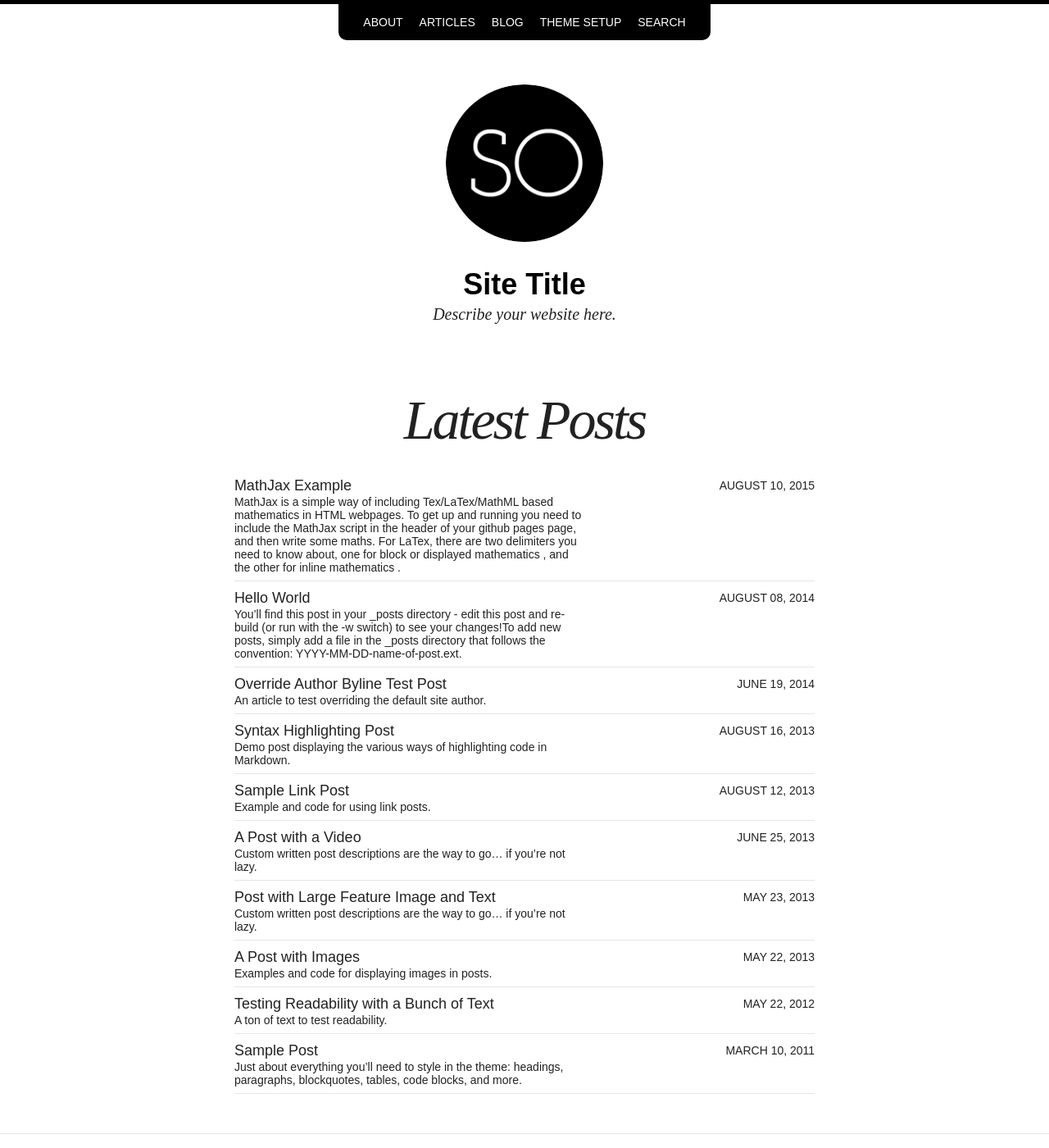
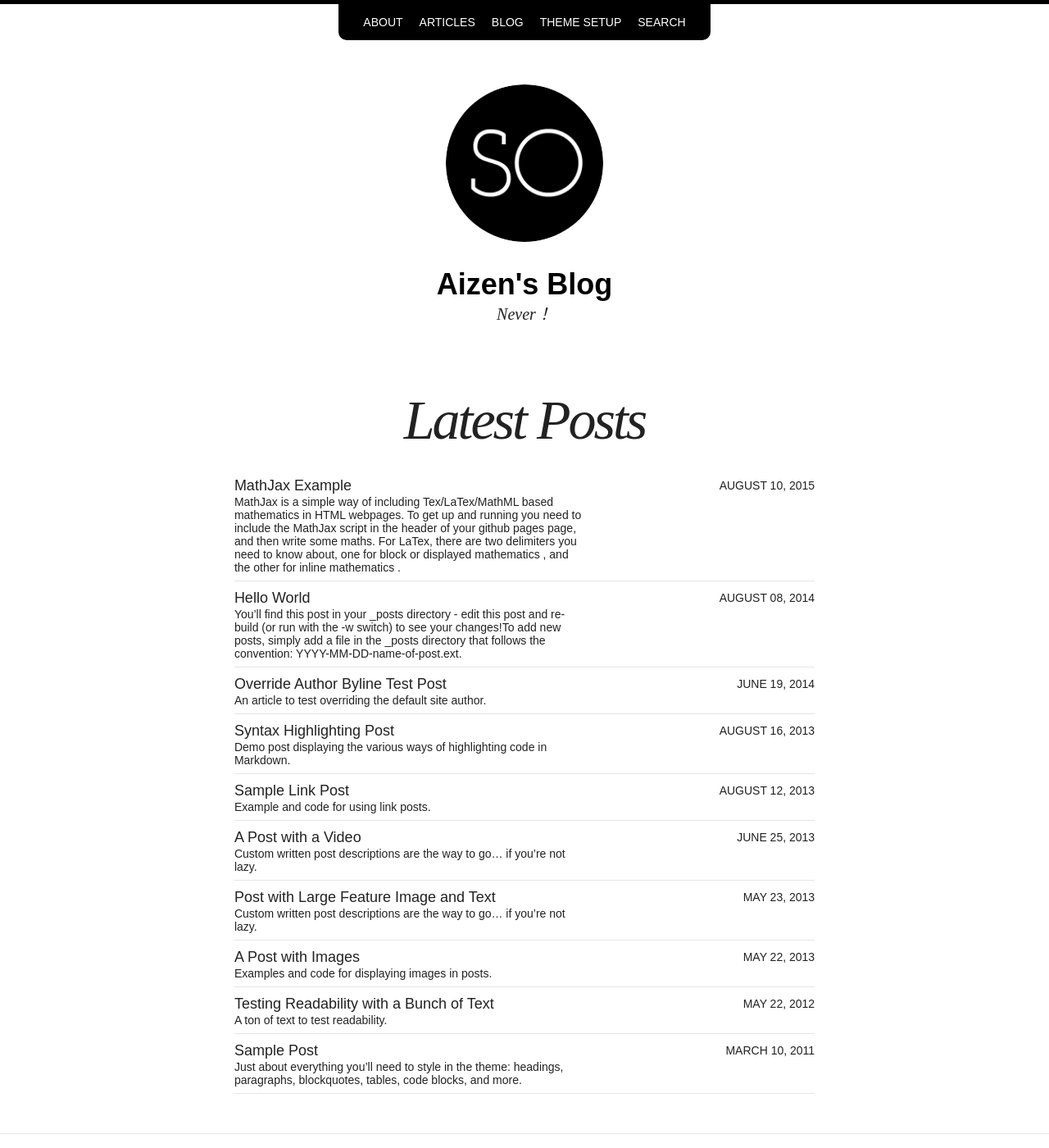
Before and after one commit to CanhYuJie/CanhYuJie.github.io, a Jekyll site: the page built from index.html, in a window 1280 px wide and 1400 px high. Shown: the whole window at 82% size. Built offline with Jekyll 4.4.1, drawn with Linux system fonts in a browser that asks for light colours; nearby versions of some CDN libraries; some of the changed text lies outside the part shown.

Commit message:
edit config

```diff
--- a/_config.yml
+++ b/_config.yml
@@ -1,11 +1,11 @@
 # Site wide configuration
 
-title: Site Title
+title: Aizen's Blog
 locale: en_US
-description: Describe your website here.
+description: Never！
 logo: site-logo.png
 search: true
-url: http://localhost:4000
+url: https://canhyujie.github.io
 
 # Jekyll configuration
 
@@ -36,9 +36,9 @@ exclude: ["lib", "config.rb", "Capfile", "config", "log", "Rakefile", "Rakefile.
 
 # Site owner
 owner:
-  name: Your Name
+  name: 刘虞桀
   avatar: bio-photo.jpg
-  email: you@email.com
+  email: aizenhoyok@gmail.com
   disqus-shortname:
   twitter: #username
   facebook: #username
```
